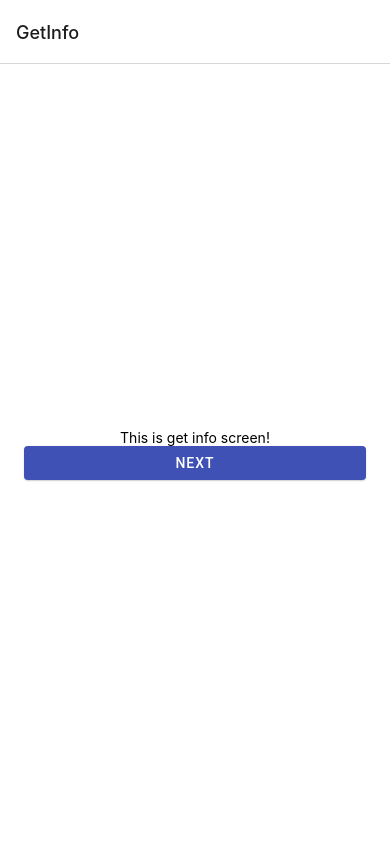
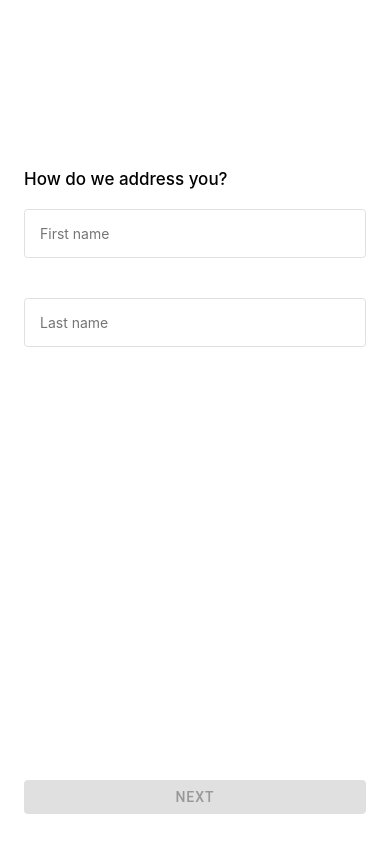
Before and after one commit to Allyday/OneRun, a React Native app: screen /GetInfo in a window 390 px wide. Built offline with nearby package versions, Linux system fonts and the light colour scheme.

Commit message:
Draw UI for GetInfoScreen
I created a Screen wrapper that could be reused for
RunDetailsScreen, with keyboard-avoiding behavior
and safe area paddings

```diff
--- a/src/AppRouter.tsx
+++ b/src/AppRouter.tsx
@@ -10,7 +10,11 @@ export default function App() {
   return (
     <NavigationContainer>
       <Stack.Navigator>
-        <Stack.Screen name="GetInfo" component={GetInfoScreen} />
+        <Stack.Screen
+          name="GetInfo"
+          component={GetInfoScreen}
+          options={{ headerShown: false }}
+        />
         <Stack.Screen name="AllRuns" component={AllRunsScreen} />
       </Stack.Navigator>
     </NavigationContainer>
--- a/src/components/buttons/ActionButton.tsx
+++ b/src/components/buttons/ActionButton.tsx
@@ -1,12 +1,20 @@
 import React from 'react';
-import { StyleSheet, Dimensions } from 'react-native';
+import { StyleSheet } from 'react-native';
 import { Button } from 'react-native-paper';
 
 import { HORIZONTAL_PADDING, WINDOW_WIDTH } from '../../constants';
 
 const ActionButton = (props: any) => {
   return (
-    <Button mode="contained" theme={{ roundness: 4 }}  {...props} style={styles.button}>
+    <Button
+      mode="contained"
+      theme={{ roundness: 4 }}
+      {...props}
+      style={{
+        ...styles.button,
+        ...props.style,
+      }}
+    >
       {props.title.toUpperCase()}
     </Button>
   );
@@ -15,6 +23,7 @@ const ActionButton = (props: any) => {
 const styles = StyleSheet.create({
   button: {
     width: WINDOW_WIDTH - 2 * HORIZONTAL_PADDING,
+    marginVertical: 30,
   },
 });
 
--- /dev/null
+++ b/src/components/containers/Screen.tsx
@@ -0,0 +1,29 @@
+import React from 'react';
+import { TouchableWithoutFeedback, Keyboard, KeyboardAvoidingView, Platform } from 'react-native';
+import { SafeAreaView } from 'react-native-safe-area-context';
+
+import { Colors, HORIZONTAL_PADDING } from '../../constants';
+
+const Screen = ({ ...props }) => {
+  return (
+    <KeyboardAvoidingView behavior={Platform.OS === "ios" ? "padding" : "height"}
+      style={{ flex: 1 }}
+    >
+      <TouchableWithoutFeedback onPress={Keyboard.dismiss} accessible={false}>
+        <SafeAreaView {...props} style={{ ...styles.screen, ...props.style }}>
+          {props.children}
+        </SafeAreaView>
+      </TouchableWithoutFeedback>
+    </KeyboardAvoidingView>
+  );
+};
+
+const styles = {
+  screen: {
+    flex: 1,
+    backgroundColor: Colors.white,
+    paddingHorizontal: HORIZONTAL_PADDING,
+  },
+};
+
+export default Screen;
--- a/src/components/containers/index.ts
+++ b/src/components/containers/index.ts
@@ -1 +1,2 @@
+export { default as Screen } from './Screen';
 export { default as TouchableWrapper } from './TouchableWrapper';
--- /dev/null
+++ b/src/constants/Styles.ts
@@ -0,0 +1,12 @@
+import Colors from "./Colors";
+
+export default {
+  textInput: {
+    width: '100%',
+    padding: 15,
+    marginVertical: 20,
+    borderRadius: 3.5,
+    borderWidth: 1,
+    borderColor: Colors.lightGrey,
+  },
+};
--- a/src/constants/index.ts
+++ b/src/constants/index.ts
@@ -1,2 +1,3 @@
 export { default as Colors } from './Colors';
+export { default as Styles } from './Styles';
 export * from './GUI';
--- a/src/screens/GetInfoScreen.tsx
+++ b/src/screens/GetInfoScreen.tsx
@@ -1,31 +1,56 @@
-import React from 'react';
-import { StyleSheet, Text, View } from 'react-native';
+import React, { useState } from 'react';
+import { StyleSheet, Text, View, TextInput } from 'react-native';
 import { NativeStackScreenProps } from '@react-navigation/native-stack';
 
-import { ActionButton } from '../components';
+import { ActionButton, Screen } from '../components';
 import { RootStackParamList } from '../navigation';
+import { Colors, Styles, WINDOW_HEIGHT } from '../constants';
 
 type GetInfoProps = NativeStackScreenProps<RootStackParamList, 'GetInfo'>;
 
 const GetInfoScreen = ({ navigation }: GetInfoProps) => {
+  const [firstName, setFirstName] = useState('');
+  const [lastName, setLastName] = useState('');
+
   const onPressConfirmNames = () => {
     navigation.navigate('AllRuns');
   };
 
   return (
-    <View style={styles.container}>
-      <Text>This is get info screen!</Text>
-      <ActionButton title="next" onPress={onPressConfirmNames} />
-    </View>
+    <Screen>
+      <View style={styles.bodyContainer}>
+        <Text style={styles.questionText}>How do we address you?</Text>
+        <TextInput
+          placeholder="First name"
+          value={firstName}
+          onChangeText={text => setFirstName(text)}
+          style={Styles.textInput}
+          placeholderTextColor={Colors.darkGrey}
+        />
+        <TextInput
+          placeholder="Last name"
+          value={lastName}
+          onChangeText={text => setLastName(text)}
+          style={Styles.textInput}
+          placeholderTextColor={Colors.darkGrey}
+        />
+      </View>
+      <ActionButton
+        title="next" onPress={onPressConfirmNames}
+        disabled={!firstName.length || !lastName.length}
+      />
+    </Screen>
   );
-}
+};
 
 const styles = StyleSheet.create({
-  container: {
+  bodyContainer: {
     flex: 1,
-    backgroundColor: '#fff',
-    alignItems: 'center',
-    justifyContent: 'center',
+    paddingTop: WINDOW_HEIGHT * 0.2,
+  },
+  questionText: {
+    fontSize: 17,
+    fontWeight: '500',
   },
 });
 
```
